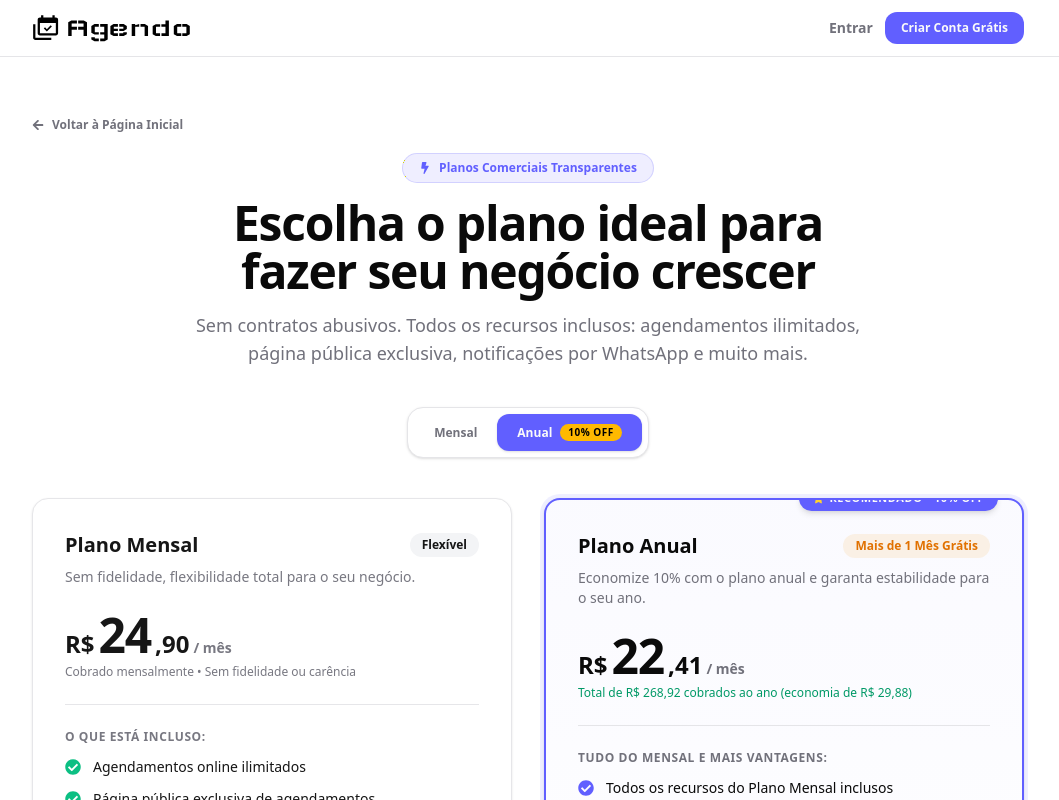
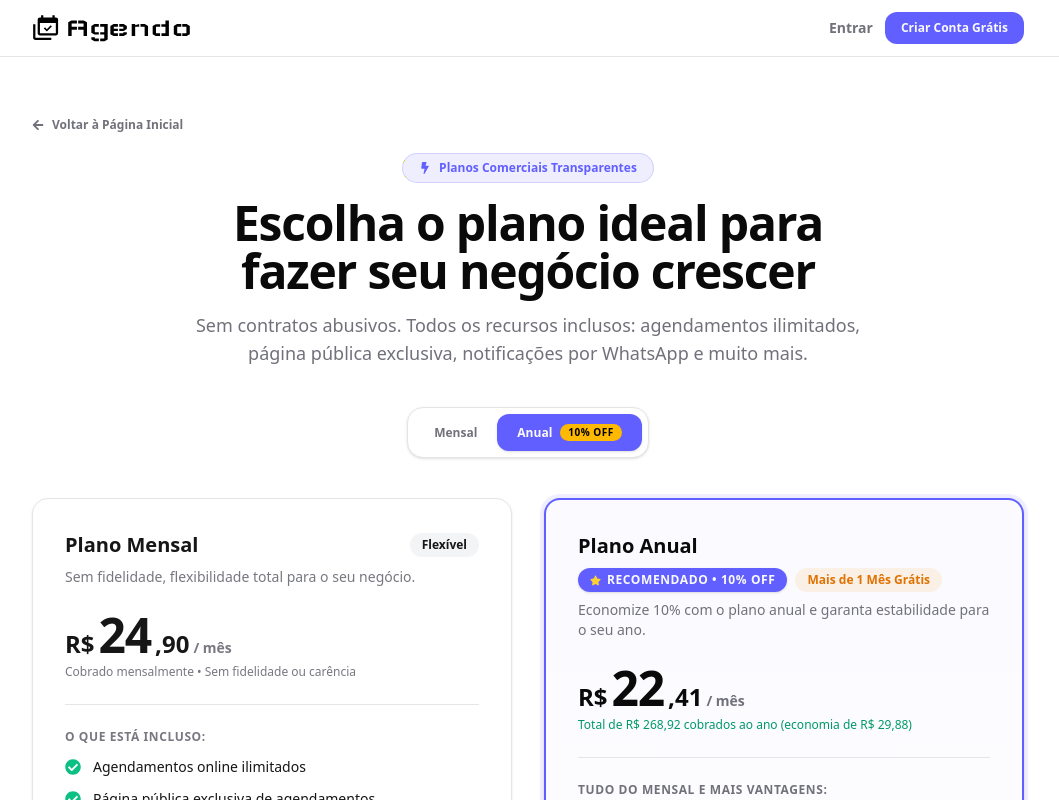
Before and after one commit to gabriel8programmer/agendo, a Next.js app: page /planos in a window 1280 px wide. Shown: the top 800 px of the page, without its empty margins (112-1171 px from the left). Built offline with nearby package versions, Linux system fonts and the light colour scheme; no server answers.

Commit message:
fix(ui): keep recommendation badge inside annual card header and prevent overflow clipping

```diff
--- a/app/planos/page.tsx
+++ b/app/planos/page.tsx
@@ -271,18 +271,18 @@ export default function PlansPage() {
                 : "border-border"
             }`}
           >
-            {/* Ribbon */}
-            <div className="absolute -top-3.5 right-6 flex items-center gap-1.5 rounded-full bg-primary px-3.5 py-1 text-[11px] font-black uppercase tracking-wider text-primary-foreground shadow-md">
-              <FaStar size={11} className="text-amber-300" />
-              Recomendado • 10% OFF
-            </div>
-
             <div>
-              <div className="flex items-center justify-between">
+              <div className="flex flex-wrap items-center justify-between gap-2">
                 <h3 className="text-xl font-bold text-foreground">{PLANS.annual.name}</h3>
-                <span className="rounded-full bg-amber-500/10 px-3 py-1 text-xs font-extrabold text-amber-600">
-                  Mais de 1 Mês Grátis
-                </span>
+                <div className="flex flex-wrap items-center gap-2">
+                  <span className="inline-flex items-center gap-1.5 rounded-full bg-primary px-3 py-1 text-xs font-black uppercase tracking-wider text-primary-foreground shadow-sm">
+                    <FaStar size={11} className="text-amber-300" />
+                    Recomendado • 10% OFF
+                  </span>
+                  <span className="rounded-full bg-amber-500/10 px-3 py-1 text-xs font-extrabold text-amber-600">
+                    Mais de 1 Mês Grátis
+                  </span>
+                </div>
               </div>
               <p className="mt-2 text-sm text-muted-foreground">{PLANS.annual.description}</p>
 
--- a/lib/utils/styles.ts
+++ b/lib/utils/styles.ts
@@ -14,5 +14,5 @@ export const inputStyles = {
 }
 
 export const cardStyles = {
-  base: "rounded-2xl border border-border bg-card text-card-foreground shadow-sm overflow-hidden",
+  base: "rounded-2xl border border-border bg-card text-card-foreground shadow-sm",
 }
```
